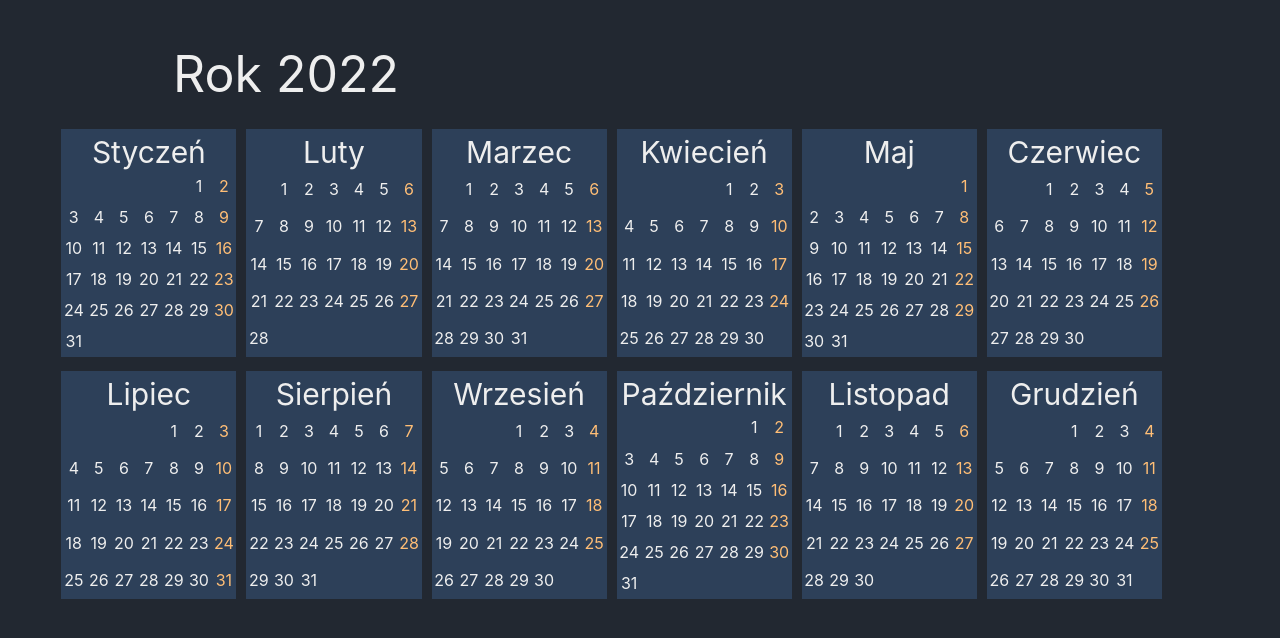
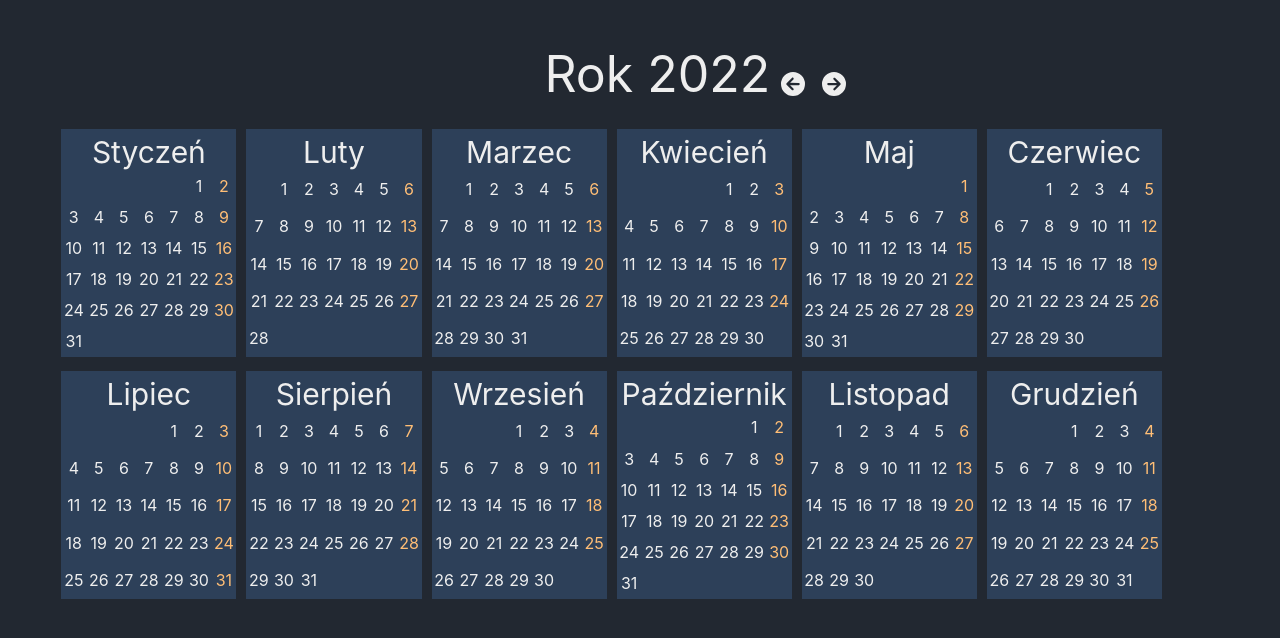
Before and after one commit to Speeder07/Kalendarz-React, a React (Create React App) app in the folder kalendarz/: page / in a window 1280 px wide. Shown: the top 638 px of the page. Built offline with nearby package versions, Linux system fonts and the light colour scheme; no server answers; the database is empty.

Commit message:
YearChange

```diff
--- a/kalendarz/src/index.css
+++ b/kalendarz/src/index.css
@@ -177,3 +177,20 @@ code {
 .row button:hover * {
   color: #ff5722;
 }
+
+.y_row {
+  display: flex;
+  justify-content: center;
+  gap: 5px;
+}
+
+.y_row button {
+  background: none;
+  border: none;
+  color: #eeeeee;
+  cursor: pointer;
+}
+
+.y_row button * {
+  font-size: 3vh;
+}
--- a/kalendarz/src/index.js
+++ b/kalendarz/src/index.js
@@ -6,10 +6,9 @@ import React, { useState, useEffect } from 'react';
 import { db, colRef } from './firebase';
 import {getFirestore, collection, getDocs, doc, deleteDoc, addDoc} from 'firebase/firestore';
 import {FontAwesomeIcon} from '@fortawesome/react-fontawesome';
-import {faSave, faPlus, faMinus} from '@fortawesome/free-solid-svg-icons';
+import {faSave, faPlus, faMinus, faCircleArrowLeft, faCircleArrowRight} from '@fortawesome/free-solid-svg-icons';
 
 const months = new Array('Styczeń', 'Luty', 'Marzec', 'Kwiecień', 'Maj', 'Czerwiec', 'Lipiec', 'Sierpień', 'Wrzesień', 'Październik', 'Listopad', 'Grudzień');
-let events = new Array();
 
 
 class MainMenager extends React.Component
@@ -18,14 +17,22 @@ class MainMenager extends React.Component
   constructor(props)
   {
     super(props);
-    this.state = {events: [], year: 2022};
+    this.state = {events: new Array(), year: 2022};
+    this.setYear = this.setYear.bind(this);
   }
 
+  setYear(value)
+  {
+    this.setState({year: this.state.year+value});
+  }
 
   componentDidMount()
   {
+    let data = new Date();
+    this.setState({year: data.getFullYear()});
     this.getEvents();
   }
+
 
   async getEvents()
   {
@@ -53,7 +60,7 @@ class MainMenager extends React.Component
       }
     }
     return(
-      <Year events={thisYeraEvents} year={2022}/>
+      <Year events={thisYeraEvents} year={this.state.year} setYear={this.setYear}/>
     )
   }
 }
@@ -61,11 +68,14 @@ class MainMenager extends React.Component
 
 function Year(p) {
 
-
-
   return(
     <div id='year'>
-      <p id='y_name'>Rok {p.year}</p>
+      <div className='y_row'>
+        <p id='y_name'>Rok {p.year}</p>
+        <button onClick={()=>p.setYear(-1)}><FontAwesomeIcon icon={faCircleArrowLeft} /></button>
+        <button onClick={()=>p.setYear(1)}><FontAwesomeIcon icon={faCircleArrowRight} /></button>
+      </div>
+
       <div id='y_container'>
 
 
```
Also changed, not shown: 2 other files (tests, documents, lock files or other folders).
